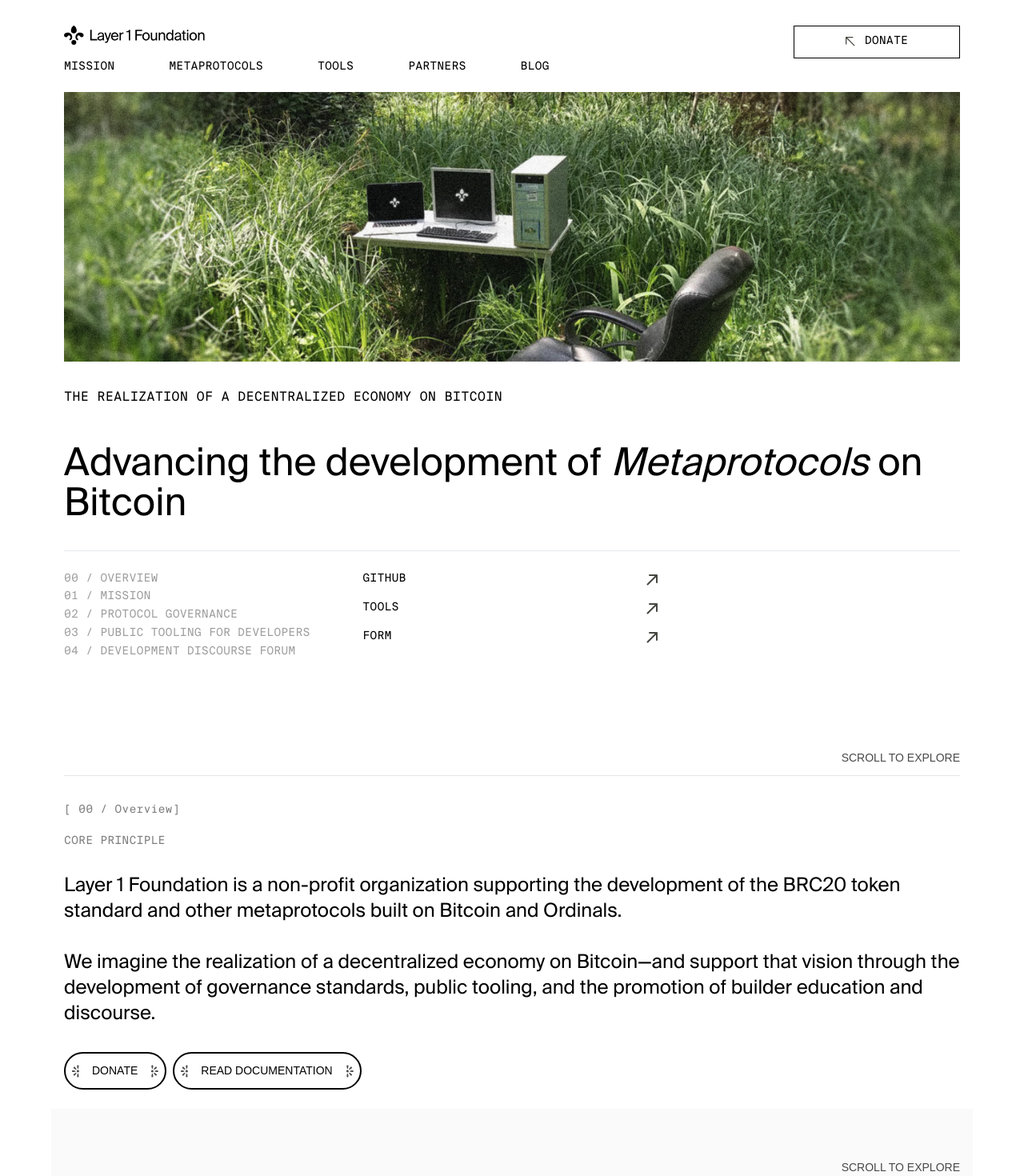
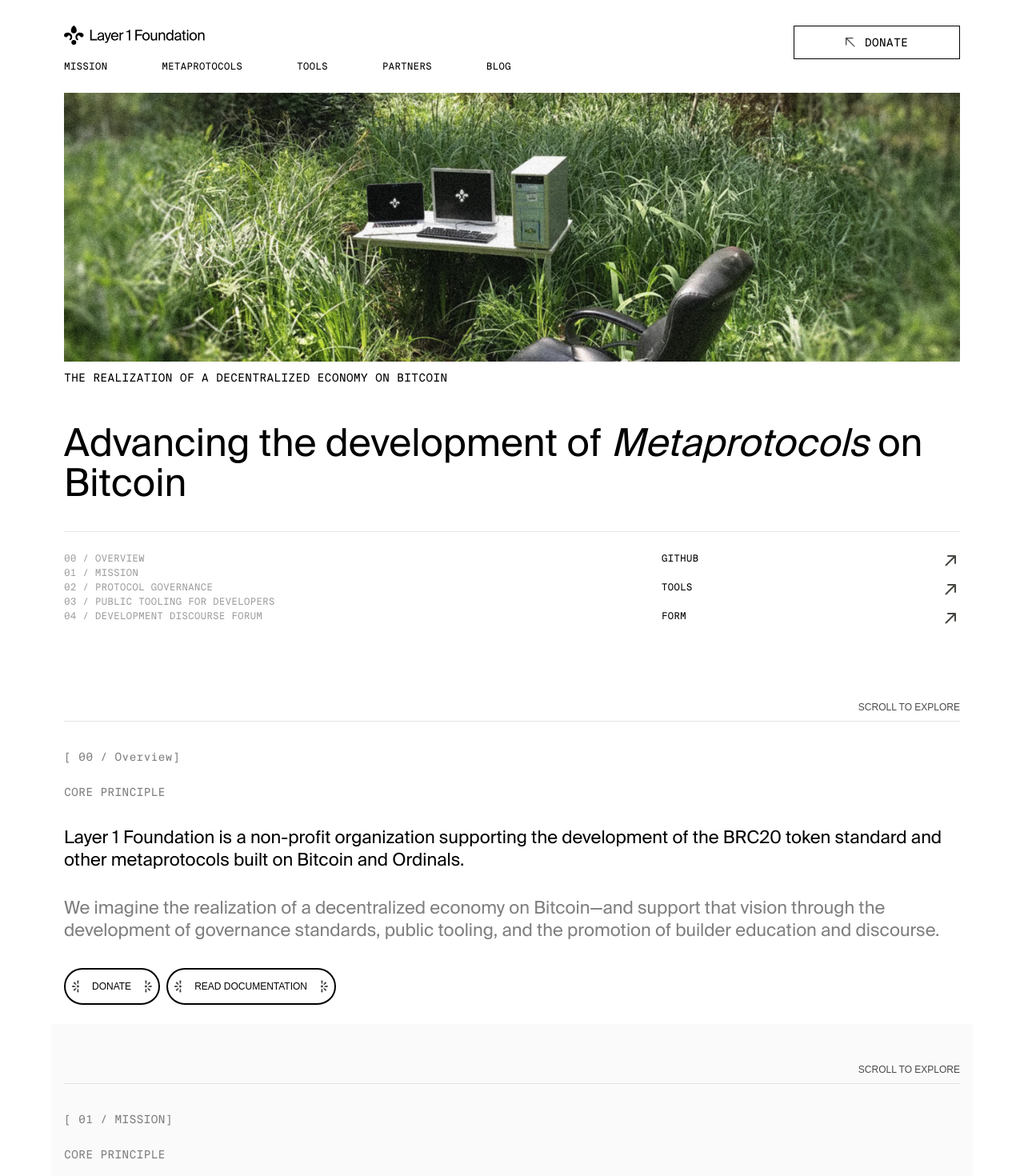
Before and after one commit to layer1foundation/layer1.foundation, a Next.js app: page / in a window 1280 px wide. Shown: the top 1470 px of the page at 80% size. Built offline with nearby package versions, Linux system fonts and the light colour scheme; a web font is replaced by a local one.

Commit message:
Homepage mobi

```diff
--- a/src/app/globals.css
+++ b/src/app/globals.css
@@ -57,7 +57,7 @@
 }
 
 h3{
-  font-size: 24px;
+  font-size: 22px;
   line-height: 28px;
 }
 
@@ -79,14 +79,14 @@
 }
 
 p{
-  @apply text-sm;
-  margin-bottom: 4px;
+  font-size: 12px;
+
 }
 span{
   font-size: 12px;
 }
 a{
-  @apply text-sm
+  font-size: 12px;
 }
 @media(max-width:800px){
   .advancing{
--- a/src/app/page.tsx
+++ b/src/app/page.tsx
@@ -11,7 +11,7 @@
         <img className='hidden md:block px-4' src='/l1f-image-1.png'></img>
         <img className='md:hidden px-4' src='/l1f-image-1-mobi.png'></img>
         <div className='w-full px-4'>
-            <p className='mt-6 mb-12 font-mono text-2xl leading-8'><span className='font-mono text-lg leading-6'>THE REALIZATION</span><span className='font-mono text-lg leading-6'> OF A DECENTRALIZED ECONOMY ON BITCOIN</span></p>
+            <div className='mt-2 mb-12 font-mono text-2xl leading-8'><h6 className='font-mono leading-6'>THE REALIZATION OF A DECENTRALIZED ECONOMY ON BITCOIN</h6></div>
             <h1 className='font-suisse advancing border-b pb-8 mb-6'>Advancing the development of <em className='metaprotocols'>Metaprotocols</em> on Bitcoin</h1>
             <Glossary />
 
@@ -28,7 +28,7 @@
                 <Projects />
             </ Chapter>
         </Segment>
-        <Segment bg="px-4" scroll={false} title='THE FOLLOWING PROJECTS ARE KEY PRIORITIES FOR L1F IN 2024 AND BEYOND'>
+        <Segment bg="px-4" scroll={false} title='THE FOLLOWING PROJECTS ARE KEY PRIORITIES FOR L1F IN 2024 AND BEYOND:'>
             <Chapter chapter={copy.home.chapter3}/>
         </Segment>
         <Segment bg="px-4" scroll={false}>
--- a/src/components/Chapter.tsx
+++ b/src/components/Chapter.tsx
@@ -2,21 +2,22 @@
 
 interface Paragraph {
     text: string;
-    bullets?: string[]
+    bullets?: string[];
+    color?: string;
   }
 
 export default function Chapter({chapter, children}: {chapter: any, children?: React.ReactNode}) {
   return (
     <div className='flex flex-col'>
-    <p className='text-smoke50 mb-5 font-mono'>{chapter.heading}</p>
+    <h6 className='text-smoke50 mb-5 font-mono'>{chapter.heading}</h6>
     {chapter.subsection1 ?
     <div>
-        <p className='text-smoke50 mb-8 font-mono'>{chapter.subsection1.title}</p>
+        <h6 className='text-smoke50 mb-8 font-mono'>{chapter.subsection1.title}</h6>
         {chapter.subsection1.paragraphs ?
             <ul className=''>
                 {chapter.subsection1.paragraphs.map((p: Paragraph, i: number) => {
-                    return <li key={i} className='text-xl leading-8 mb-8 font-suisse'>{p.text} {p.bullets ? <ul className='list-disc pl-5 mt-8'> {p.bullets.map((bullet)=>{
-                        return <li key={i} className='text-smoke40 mb-6 font-sans'>{bullet}</li>
+                    return <li key={i} className={`leading-8 mb-8 font-suisse ${p.color ? p.color : null}`}><h3>{p.text}</h3> {p.bullets ? <ul className='list-disc pl-5 mt-8'> {p.bullets.map((bullet)=>{
+                        return <li key={i} className='text-smoke40 mb-6 font-sans'><h3>{bullet}</h3></li>
                     })}</ul> : null}</li>
                 })}
             </ul> : null
@@ -24,7 +25,7 @@
         {
             chapter.subsection1.footer ?
             chapter.subsection1.footer.map((p:string, i:number)=>{
-                return <p className='text-smoke40 mb-8 font-suisse text-xl'>{p}<a href='/' className='text-smoke70 text-xl'> click here</a></p>
+                return <h3 className='text-smoke40 mb-8 font-suisse'>{p}<a href='/' className='text-smoke70 text-xl'> click here</a></h3>
             }) : null
         }
         {
@@ -36,7 +37,7 @@
 
                                 <a key={k} href={l.link} className={`text-dark flex items-center border-2 border-dark rounded-full justify-center py-3 space-x-4 hover:bg-black hover:text-light ${l.grow ? "flex-grow" : null}`}>
                                     <img className='pl-2' src="/fan-left.svg"/>
-                                    <p className='mb-0 flex justify-center'>{l.name}</p>
+                                    <p className='mb-0 flex justify-center' style={{fontSize:"12px"}}>{l.name}</p>
                                     <img className='pr-2' src="/fan-right.svg" />
                                 </a>
 
@@ -56,7 +57,7 @@
                 <ul className=''>
                     {chapter.subsection2.items.map((i: string, j: number) => {
                         return <li key={j} className=' leading-8 mb-8 font-suisse'>
-                                    <p className={`text-xl  ${j === 0 ? 'text-dark' : 'text-smoke40'}`}>{i}</p>
+                                    <h3 className={`${j === 0 ? 'text-dark' : 'text-smoke40'}`}>{i}</h3>
                                 </li>
                     })}
                 </ul> : null
--- a/src/components/Glossary.tsx
+++ b/src/components/Glossary.tsx
@@ -16,9 +16,7 @@
             <Link href='/' className='flex justify-between font-mono'><p>TOOLS</p><img src='arrow-top-right.svg'/></Link>
             <Link href='/' className='flex justify-between font-mono'><p>FORM</p><img src='arrow-top-right.svg'/></Link>
         </div>
-        <div className='md:w-1/3'>
 
-        </div>
     </div>
   )
 }
--- a/src/components/Header.tsx
+++ b/src/components/Header.tsx
@@ -12,7 +12,7 @@
                         <img src='/bars-two.svg'/>
                     </div>
                 </div>
-                <div className='border border-dark flex space-x-3 px-16 py-2 items-center justify-center font-mono'><img src='/arrow-top-left.svg' className='w-3'/> <p>DONATE</p></div>
+                <div className='border border-dark flex space-x-3 px-16 py-2 items-center justify-center font-mono'><img src='/arrow-top-left.svg' className='w-3'/> <h6>DONATE</h6></div>
             </div>
             <div className='gap-3 space-x-14 hidden md:flex'>
                 <Link href='/mission' className='font-mono'>MISSION</Link>
--- a/src/components/Segment.tsx
+++ b/src/components/Segment.tsx
@@ -10,8 +10,8 @@
 export default function Segment({ children, bg, scroll = true, title }: SegmentProps) {
   return (
     <div className={bg}>
-        { scroll ? <div className='flex justify-end pb-2 pt-16 text-smoke60 border-b border-smoke20'><p>SCROLL TO EXPLORE</p></div> : null}
-        {title ? <p className='border-b border-smoke20 pb-10 text-smoke60 leading-7 font-mono'>{title}</p> : null}
+        { scroll ? <div className='flex justify-end pb-2 pt-12 text-smoke60 border-b border-smoke20'><p>SCROLL TO EXPLORE</p></div> : null}
+        {title ? <h6 className='border-b border-smoke20 pb-10 text-smoke60 leading-7 font-mono'>{title}</h6> : null}
         <div className='pt-8 pb-6'>
         {children}
         </div>
--- a/src/constants/copy.ts
+++ b/src/constants/copy.ts
@@ -9,7 +9,8 @@
                     text:"Layer 1 Foundation is a non-profit organization supporting the development of the BRC20 token standard and other metaprotocols built on Bitcoin and Ordinals."
                     },
                     {
-                    text:"We imagine the realization of a decentralized economy on Bitcoin—and support that vision through the development of governance standards, public tooling, and the promotion of builder education and discourse."
+                    text:"We imagine the realization of a decentralized economy on Bitcoin—and support that vision through the development of governance standards, public tooling, and the promotion of builder education and discourse.",
+                    color:"text-smoke50"
                     }
                 ],
                 links:[
```
